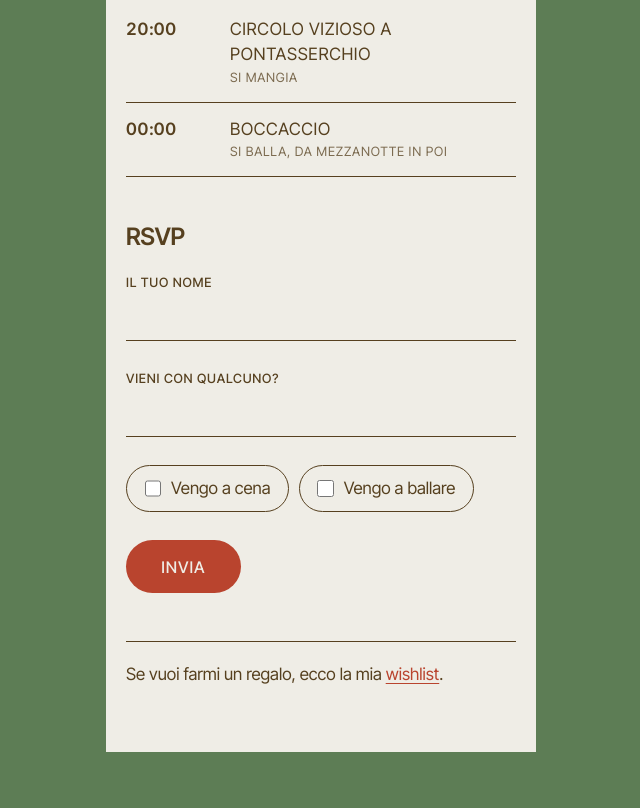
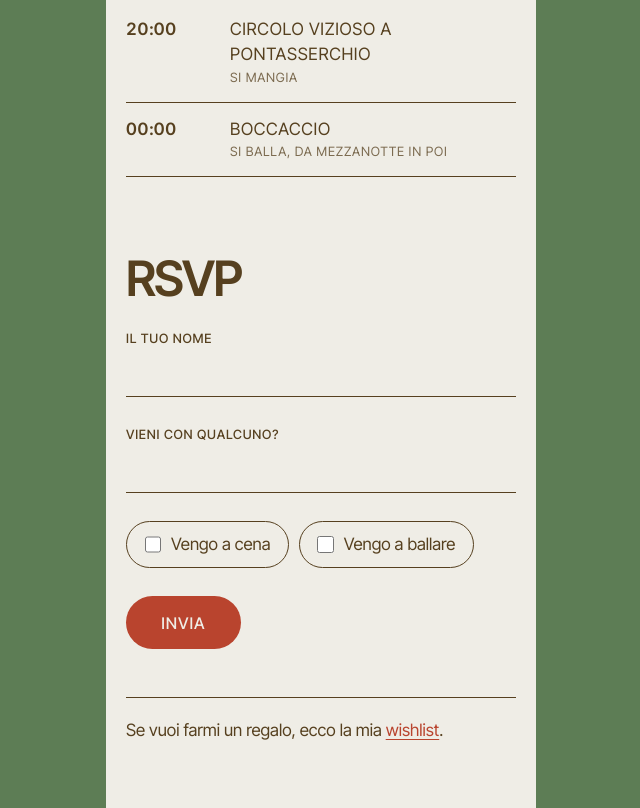
Before and after one commit to ratatuy-239/irina-30, a plain HTML site: page index.html in a window 1280 px wide. Shown: the part 1094-1902 px from the top of the page, without its empty margins (319-959 px from the left). Before the commit the page ends 1846 px from the top, so only its background shows below. Drawn offline with Linux system fonts and the light colour scheme.

Commit message:
Make RSVP a full heading with more space above
Co-Authored-By: Claude Fable 5.2 <noreply@anthropic.com>

```diff
--- a/index.html
+++ b/index.html
@@ -57,7 +57,7 @@ h1{font-size:inherit;font-weight:inherit}
 .rows small{display:block;font-size:.8rem;letter-spacing:.06em;opacity:.75}
 
 /* rsvp */
-.sub{font-size:1.5rem;font-weight:600;text-transform:uppercase;letter-spacing:-.02em;line-height:1;margin:3rem 0 1.5rem}
+.title.next{margin-top:5rem}
 .wish{margin-top:3rem;padding-top:1.25rem;border-top:1.5px solid var(--bruno)}
 .wish a{color:var(--rosso);text-underline-offset:.2em}
 form{display:flex;flex-direction:column;gap:1.75rem}
@@ -127,7 +127,7 @@ input[type=text]:focus{outline:0;border-bottom-color:var(--rosso)}
         <li><span class="t">00:00</span><span>Boccaccio<small>Si balla, da mezzanotte in poi</small></span></li>
       </ol>
 
-      <h3 class="sub" id="rsvp">RSVP</h3>
+      <h2 class="title next" id="rsvp">RSVP</h2>
       <form id="form" novalidate>
         <div class="field">
           <label class="caps" for="nome">Il tuo nome</label>
```
